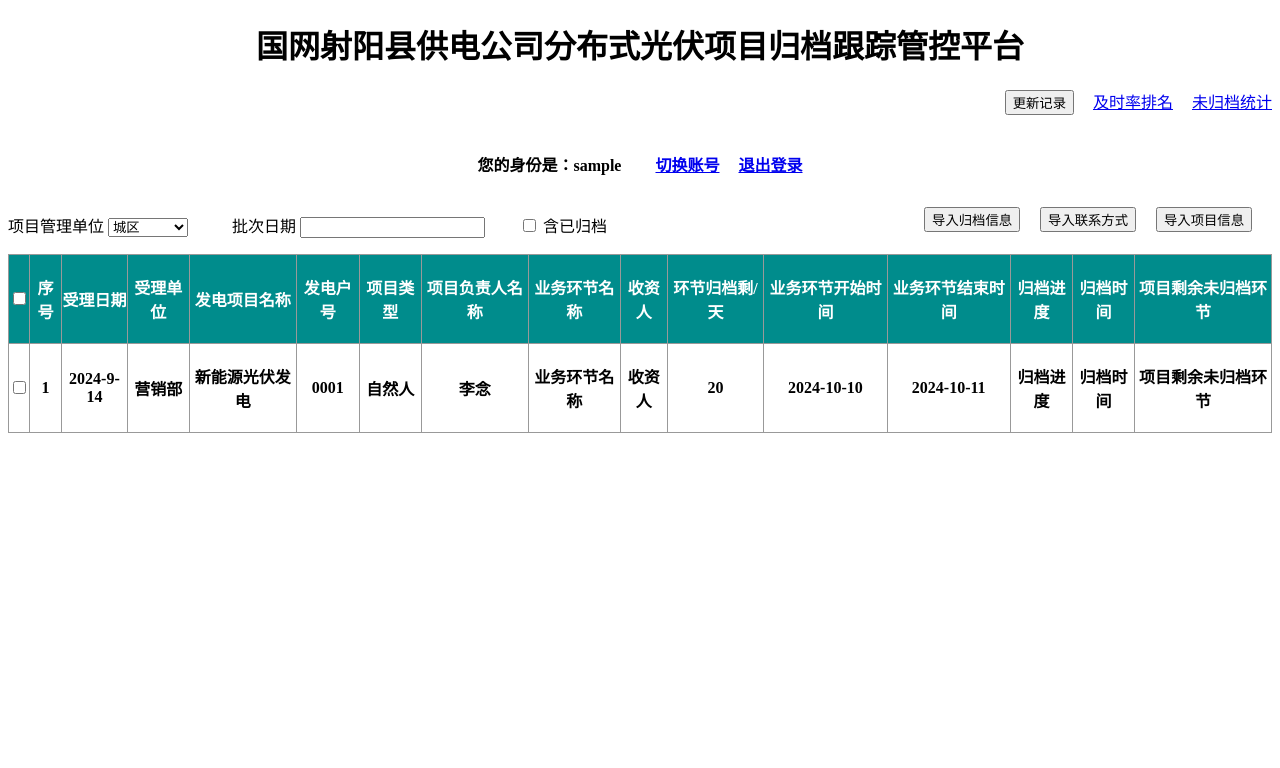
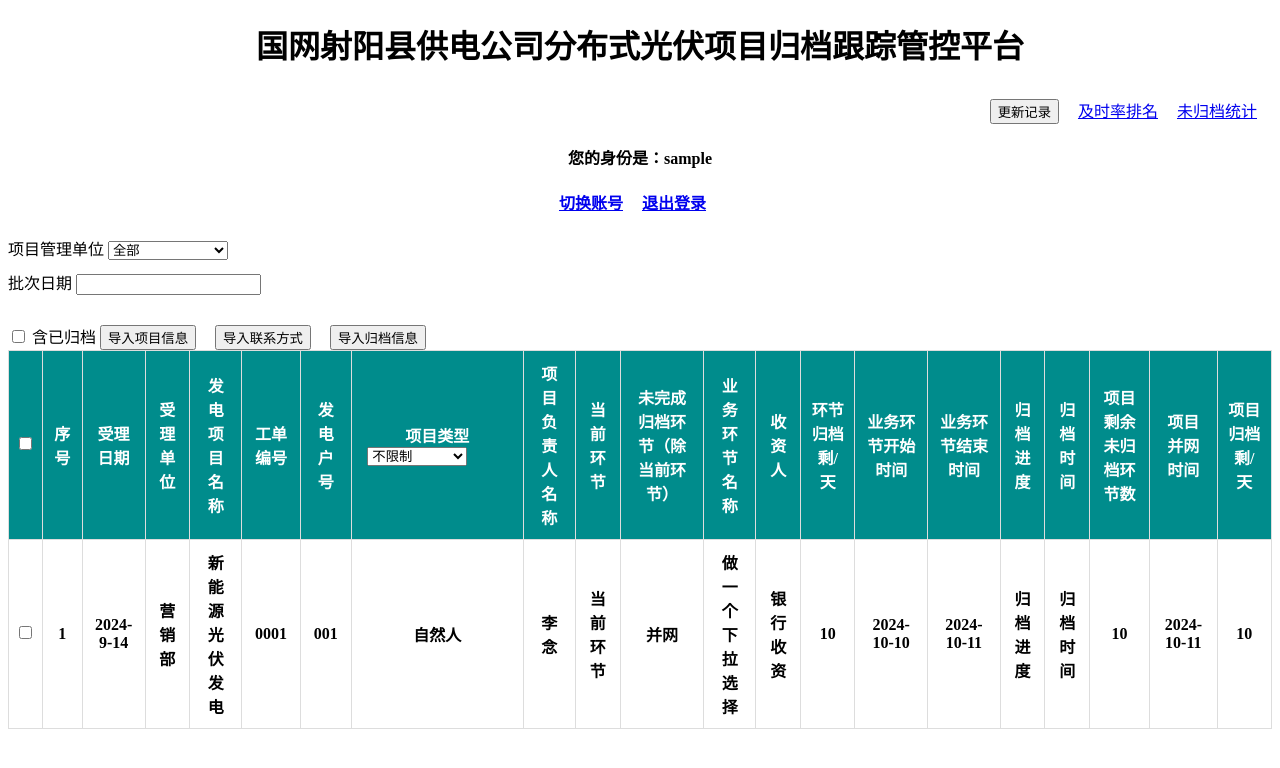
Before and after one commit to liyuan-linian/SheyangQC, a Flask app: page /index in a window 1280 px wide. Shown: the top 768 px of the page. Run offline with Flask 3, Linux system fonts and the light colour scheme; the visitor is signed in with stand-in values (Sample User, id 1); lists and menus that the app fills with data are empty.

Commit message:
今晚加了下拉筛选数据的选择 把几个项目环节内容重新整理了一下，对应的建好了数据库模型  把ccs单独拿出来了 导致现在网页很多格式炸掉了 这个先把功能实现了最后再改 明晚打算把数据导入先写掉 注意几个可以空的键值

```diff
--- a/app.py
+++ b/app.py
@@ -9,7 +9,7 @@ from sqlalchemy import and_
 base_dir = os.path.abspath(os.path.dirname(__file__))
 
 app = Flask(__name__)
-app.config['SQLALCHEMY_DATABASE_URI'] = 'sqlite:///' + os.path.join(base_dir, 'data.sqlite')
+app.config['SQLALCHEMY_DATABASE_URI'] = 'sqlite:///' + os.path.join(base_dir, 'data1.sqlite')
 app.config['SQLALCHEMY_TRACK_MODIFICATIONS'] = True
 app.config['SQLALCHEMY_COMMIT_TEARDOWN'] = True
 app.secret_key = '11223344'
@@ -17,6 +17,7 @@ app.secret_key = '11223344'
 db = SQLAlchemy(app)
 
 
+#
 class User(UserMixin, db.Model):
     __tablename__ = 'tb_user'
     id = db.Column(db.Integer, primary_key=True, comment='ID', autoincrement=True)
@@ -25,28 +26,42 @@ class User(UserMixin, db.Model):
     password = db.Column(db.String(20), nullable=False, comment='Password')
 
 
-class Data(db.Model):
-    __tablename__ = 'tb_data'
-    recDateTime = db.Column(db.DateTime, comment="受理日期")
-    recUnit = db.Column(db.String(20), comment="受理单位")
-    id = db.Column(db.String(20), primary_key=True, index=True, comment='工单编号')
-    electionID = db.Column(db.String(20), comment="发电户号")
-    projectName = db.Column(db.String(20), comment="发电项目名称")
-    projectType = db.Column(db.String(20), comment="项目类型")
-    projectArchivingResponsible = db.Column(db.String(20), comment="项目归档负责人")
+# 由于每个项目中存在多个环节 故单独的建立环节模型  采用一对多的数据库关系  一个Data（项目）模型 对应多个Step（环节）模型
+# 环节模型
+class Step(db.Model):
+    __tablename__ = 'tb_step'
     bussinessProcessName = db.Column(db.String(20), comment="业务环节名称")
-    nowProcessName = db.Column(db.String(20), comment="当前环节名称")
-    notArchivingProcessNotIncludeNow = db.Column(db.String(20), nullable=True, comment="未完成归档环节（除当前环节）")
+    moneyPerson = db.Column(db.String(20),comment="收资人")
+    daysLeftProcess = db.Column(db.Integer, comment="环节归档剩余天数")
     processBussinessStartDateTime = db.Column(db.DateTime, nullable=True, comment="业务环节开始时间")
     processBussinessEndDateTime = db.Column(db.DateTime, nullable=True, comment="业务环节结束时间")
     archiveProcess = db.Column(db.String(20), comment="归档进度")
-    archiveDateTime = db.Column(db.DateTime, nullable=True, comment="归档时间")
-    numberofNotArchivingNotIncludeNow = db.Column(db.Integer, comment="项目剩余未归档环节数（除当前环节）")
+    archiveDate = db.Column(db.Date, nullable=True, comment="归档时间")
+
+
+
+# 项目模型
+class Data(db.Model):
+    __tablename__ = 'tb_data'
+    No = db.Column(db.Integer, primary_key=True, comment="序号")
+    recDateTime = db.Column(db.DateTime, comment="受理日期")
+    recUnit = db.Column(db.String(20), comment="受理单位")
+    projectName = db.Column(db.String(20), comment="发电项目名称")
+    id = db.Column(db.String(20), index=True, comment='工单编号')
+    electionID = db.Column(db.String(20), comment="发电户号")
+    projectType = db.Column(db.String(20), comment="项目类型")  # 自然人 or 非自然人
+    projectArchivingResponsible = db.Column(db.String(20), comment="项目归档负责人")
+    nowProcessName = db.Column(db.String(20), comment="当前环节名称")
+    notArchivingProcessNotIncludeNow = db.Column(db.String(20), nullable=True, comment="未完成归档环节（除当前环节）")
+    numberofNotArchivingNotIncludeNow = db.Column(db.Integer, comment="项目剩余未归档环节数")
     projectGridConnectionDate = db.Column(db.Date, nullable=True, comment="项目并网日期")
-    daysLeft = db.Column(db.Integer,comment="项目归档剩余天数")
+    daysLeftProject = db.Column(db.Integer, comment="项目归档剩余天数")
+
+
 
     def __repr__(self):
         return f"Post('{self.id}')"
+
 
 # LoginManager 储存用户登录配置相关
 login_manager = LoginManager()
@@ -120,10 +135,10 @@ def index():
 def hello():
     return render_template('hello.html')
 
+
 with app.app_context():
     db.drop_all()
     db.create_all()
-
 
 if __name__ == '__main__':
     db.drop_all()
--- /dev/null
+++ b/static/css/indexstyle.css
@@ -0,0 +1,110 @@
+/* 样式文件：style.css */
+
+/* 标题样式 */
+th, td {
+    border: 1px solid #999;
+    text-align: center;
+    padding: 20px 0;
+}
+
+table thead tr {
+    background-color: #008c8c;
+    color: #fff;
+}
+
+table body tr:nth-child(odd) {
+    background-color: #eee;
+}
+
+table tbody tr:hover {
+    background-color: #ccc;
+}
+
+table tbody tr td:first-child {
+    color: #f40;
+}
+
+.head {
+    text-align: center;
+}
+
+/* 表格外部容器样式 */
+div {
+    margin-bottom: 20px;
+}
+
+/* 表格标题和用户信息区域 */
+p {
+    margin: 10px 0;
+}
+
+/* 用于用户身份信息区域 */
+div[style*="display: inline-block; margin-right: 30px"] {
+    margin-right: 30px;
+}
+
+div[style*="display: inline-block;"] {
+    display: inline-block;
+}
+
+/* 按钮样式 */
+input[type="button"] {
+    display: inline-block;
+    margin-top: 10px;
+    margin-right: 20px;
+}
+
+input[type="checkbox"] {
+    display: inline-block;
+}
+
+/* 下拉选择框样式 */
+select {
+    display: inline-block;
+    width: 100px;
+    margin-right: 40px;
+}
+
+/* 归档单位选择框 */
+#archivingUnit {
+    width: 120px;
+}
+
+/* 表格样式 */
+table {
+    width: 100%;
+    border-collapse: collapse;
+}
+
+/* 表格单元格的样式 */
+th, td {
+    padding: 10px;
+    text-align: center;
+    border: 1px solid #ddd;
+}
+
+/* 表格中的复选框样式 */
+#isSelectAll {
+    margin: 0;
+}
+
+/* 输入框和选择框样式 */
+input[type="text"] {
+    display: inline-block;
+    margin-right: 30px;
+}
+
+/* 表格中的复选框列 */
+.rowCheckBox {
+    margin: 0;
+}
+
+/* 表格和其他元素的边距 */
+input[type="button"], a {
+    margin-right: 15px;
+}
+
+/* 处理日期选择 */
+#datepicker {
+    margin-right: 30px;
+}
--- a/templates/index.html
+++ b/templates/index.html
@@ -1,142 +1,219 @@
 <!DOCTYPE html>
 <html lang="en">
 <head>
-    <link rel="stylesheet" href="/static/jquery-ui.min.css">
-    <script src="/static/jquery.min.js"></script>
-    <script src="/static/jquery-ui.min.js"></script>
-
+    <link rel="stylesheet" href="../static/jquery-ui.min.css">
+    <script src="../static/jquery.min.js"></script>
+    <script src="../static/jquery-ui.min.js"></script>
     <script>
-  $(function() {
-    $( "#datepicker" ).datepicker();
+        $(function () {
+            $("#datepicker").datepicker();
         });
     </script>
     <script language="JavaScript">
-        function method(choo){
-            if (choo==1){
-               window.open("projectInfo.html",'new','location=no,toolbar=no');
+        function method(choo) {
+            if (choo == 1) {
+                window.open("projectInfo.html", 'new', 'location=no,toolbar=no');
             }
-            if(choo==2){
-                window.open("contactInfo.html",'new','location=no,toolbar=no');
+            if (choo == 2) {
+                window.open("contactInfo.html", 'new', 'location=no,toolbar=no');
             }
-            if(choo==3){
-                window.open("conclusionInfo.html",'new','location=no,toolbar=no');
+            if (choo == 3) {
+                window.open("conclusionInfo.html", 'new', 'location=no,toolbar=no');
             }
-            if(choo=='update'){
-                window.open('update.html','new','location=no,toolbar=no')
+            if (choo == 'update') {
+                window.open('update.html', 'new', 'location=no,toolbar=no')
             }
 
         }
-    </script >
-    <style type="text/css">
 
-        th,td{
-            border: 1px solid #999;
-            text-align: center;
-            padding: 20px 0;
+        function Selectall() {
+            const selectAllBox = document.getElementById("selectAll");
+            const checkboxes = document.getElementsByClassName("rowCheckBox");
+
+            for (let checkbox of checkboxes) {
+                checkbox.checked = selectAllBox.checked;
             }
-        table thead tr{
-            background-color: #008c8c;
-            color: #fff;
         }
-        table body tr:nth-child(odd){
-            background-color: #eee;
+
+        function updateSelectAll() {
+            const selectAllBox = document.getElementById("selectAll");
+            const checkboxes = document.getElementsByClassName("rowCheckBox");
+            const totalCheckboxes = checkboxes.length;
+
+            let selectedCont = 0;
+
+            for (let checkbox of checkboxes) {
+                if (checkbox.checked) {
+                    selectedCont++;
                 }
-        table tbody tr:hover{
-            background-color: #ccc;
             }
-        table tbody tr td:first-child{
-            color: #f40;
+            selectAllBox.checked = selectedCont == totalCheckboxes;
         }
-    </style>
+
+        document.addEventListener('change', function (event) {
+            if (event.target && event.target.classList.contains('rowCheckbox')) {
+                updateSelectAllState();
+            }
+        });
+
+        // 这里有个bug 应该让每个select的value 和 数据库值对应起来才可以
+        function filterTable() {
+            const archivingUnit = document.getElementById("archivingUnit").value;
+            const projectType = document.getElementById("projectType").value;
+            const rows = document.getElementById("dataTable").getElementsByTagName("tr");
+
+            for (let i = 1; i < rows.length; i++) { // 从第二行开始，忽略表头
+                const row = rows[i];
+
+                const unitCell = row.cells[4];
+                const typeCell = row.cells[7];
+
+                var unitText = unitCell ? unitCell.textContent || unitCell.innerText : "";
+                var typeText = typeCell ? typeCell.textContent || typeCell.innerText : "";
+
+                // 根据选择框的值进行筛选
+                var showRow = true;
+
+                // 如果选择了项目管理单位，检查是否匹配
+                if (archivingUnit && unitText !== archivingUnit) {
+                    showRow = false;
+                }
+
+                // 如果选择了项目类型，检查是否匹配
+                if (projectType && typeText !== projectType) {
+                    showRow = false;
+                }
+
+                // 根据筛选结果显示或隐藏该行
+                if (showRow) {
+                    row.style.display = "";
+                } else {
+                    row.style.display = "none";
+                }
+            }
+        }
+    </script>
+    <link rel="stylesheet" href="../static/css/indexstyle.css">
     <meta charset="UTF-8">
     <title>国网射阳县供电公司分布式光伏项目归档跟踪管控平台</title>
 </head>
 
 <body>
 <div>
-    <h1 class="head" style="text-align: center;"> 国网射阳县供电公司分布式光伏项目归档跟踪管控平台</h1>
-    <p style="text-align: right;"> <input type="button" value="更新记录" style="margin-right: 15px" onclick="method('update')"></input> <a href="index.html" style="margin-right: 15px">及时率排名</a>  <a href="index.html">未归档统计</a></p>
+    <h1 class="head">国网射阳县供电公司分布式光伏项目归档跟踪管控平台</h1>
+    <p style="text-align: right;">
+        <input type="button" value="更新记录" onclick="method('update')">
+        <a href="index.html">及时率排名</a>
+        <a href="index.html">未归档统计</a>
+    </p>
 </div>
 
 <div style="text-align: center;">
-    <div style="display: inline-block; margin-right: 30px">
-        <h4 style="text-align: center"> 您的身份是：{{ current_user.nameZH }} </h4>
+    <div>
+        <h4>您的身份是：{{ current_user.nameZH }}</h4>
     </div>
-    <div style="display: inline-block;">
-        <h4> <a href="login" style="margin-right: 15px"> 切换账号</a>  <a href="logout"> 退出登录</a></h4>
+    <div>
+        <h4><a href="login">切换账号</a> <a href="logout">退出登录</a></h4>
     </div>
 </div>
-    <p style="display: inline-block;"> 项目管理单位</p>
-    <select name="select" style="display: inline-block;width: 80px; margin-right: 40px">
-        <option> 城区</option>
-        <option> 特庸</option>
-        <option> 盘湾</option>
-        <option> 长荡</option>
-        <option> 兴桥</option>
-        <option> 陈洋</option>
-        <option> 海河</option>
-        <option> 四明</option>
-        <option> 合德</option>
-        <option> 黄沙港</option>
-        <option> 海通</option>
-        <option> 千秋</option>
-        <option> 临海</option>
+
+<p>
+    <label for="archivingUnit">项目管理单位</label>
+    <select id="archivingUnit" name="select" onchange="filterTable()">
+        <option value="">全部</option>
+        <option value="营销部">营销部</option>
+        <option value="洋马供电所">洋马供电所</option>
+        <option value="ty">特庸供电所</option>
+        <option value="pw">盘湾供电所</option>
+        <option value="cd">长荡供电所</option>
+        <option value="xq">兴桥供电所</option>
+        <option value="xd">新坍供电所</option>
+        <option value="cy">陈洋供电所</option>
+        <option value="hh">海河供电所</option>
+        <option value="sm">四明供电所</option>
+        <option value="hd">合德供电所</option>
+        <option value="ht">海通供电所</option>
+        <option value="hsg">黄沙港供电所</option>
+        <option value="qq">千秋供电所</option>
+        <option value="lh">临海供电所</option>
     </select>
-<div style="display: inline-block">
-    <p style="display: inline-block;margin-right: 30px">批次日期 <input type="text" id="datepicker"> </p>
+</p>
+
+<div>
+    <p>批次日期 <input type="text" id="datepicker"></p>
 </div>
 
 <input type="checkbox"> 含已归档
-    <input type="button"  value="导入项目信息"  style="float: right;display: inline-block;margin-top: 10px;margin-right: 20px" onclick="method(1)"></input>
-    <input type="button"  value="导入联系方式"  style="float: right;display: inline-block;margin-top: 10px;margin-right: 20px" onclick="method(2)"></input>
-    <input type="button"  value="导入归档信息"  style="float: right;display: inline-block;margin-top: 10px;margin-right: 20px" onclick="method(3)"></input>
+<input type="button" value="导入项目信息" onclick="method(1)">
+<input type="button" value="导入联系方式" onclick="method(2)">
+<input type="button" value="导入归档信息" onclick="method(3)">
 
 <div>
-<div>
-    <table style="width: 100%;border-collapse: collapse">
+    <table id="dataTable">
         <thead>
         <tr>
-                <th> <input type="checkbox"> </th>
+            <th><input type="checkbox" id="isSelectAll" onclick="Selectall()"></th>
             <th>序号</th>
             <th>受理日期</th>
             <th>受理单位</th>
             <th>发电项目名称</th>
+            <th>工单编号</th>
             <th>发电户号</th>
-                <th>项目类型</th>
+            <th>
+                <label for="projectType">项目类型</label>
+                <select id="projectType" onchange="filterTable()">
+                    <option value="">不限制</option>
+                    <option value="自然人">自然人</option>
+                    <option value="非自然人">非自然人</option>
+                </select>
+            </th>
             <th>项目负责人名称</th>
+            <th>当前环节</th>
+            <th>未完成归档环节（除当前环节）</th>
+
             <th>业务环节名称</th>
             <th>收资人</th>
             <th>环节归档剩/天</th>
             <th>业务环节开始时间</th>
             <th>业务环节结束时间</th>
             <th>归档进度</th>
-                <th>归档时间</th>
-                <th>项目剩余未归档环节</th>
+            <th>归档时间</th> <!-- 1 并网时间和归档时间要求date 其余均为datetime -->
+
+            <th>项目剩余未归档环节数</th>
+            <th>项目并网时间</th>
+            <th>项目归档剩/天</th>
         </tr>
         </thead>
+
         <tbody>
         <tr>
-                <th> <input type="checkbox"> </th>
+            <th><input type="checkbox" class="rowCheckBox"></th>
             <th>1</th>
             <th>2024-9-14</th>
             <th>营销部</th>
             <th>新能源光伏发电</th>
             <th>0001</th>
+            <th>001</th>
             <th>自然人</th>
             <th>李念</th>
-                <th>业务环节名称</th>
-                <th>收资人</th>
-                <th>20</th>
+            <th>当前环节</th>
+            <th>并网</th>
+
+            <th>做一个下拉选择</th>
+            <th> 银行收资 </th>
+            <th> 10 </th>
             <th>2024-10-10</th>
             <th>2024-10-11</th>
             <th>归档进度</th>
             <th>归档时间</th>
-                <th>项目剩余未归档环节</th>
+
+            <th>10</th>
+            <th> 2024-10-11</th>
+            <th> 10</th>
         </tr>
         </tbody>
     </table>
 </div>
-</div>
 
 </body>
 </html>
```
Also changed, not shown: data.sqlite (deleted). Lines whose indentation alone changed are shown as unchanged.
